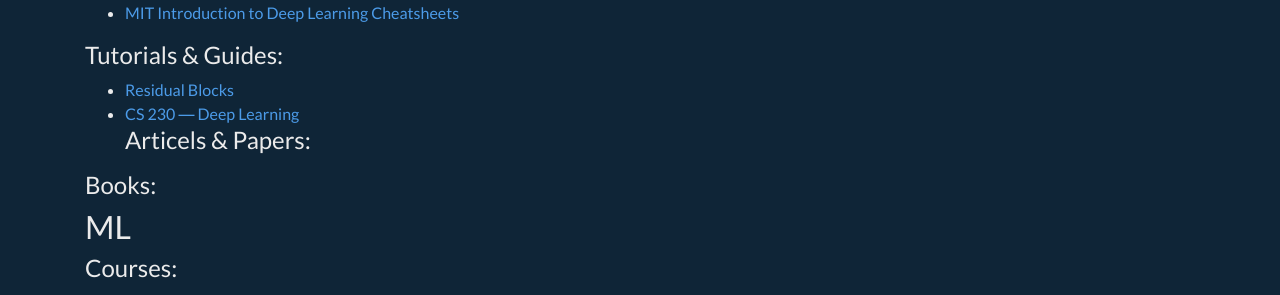
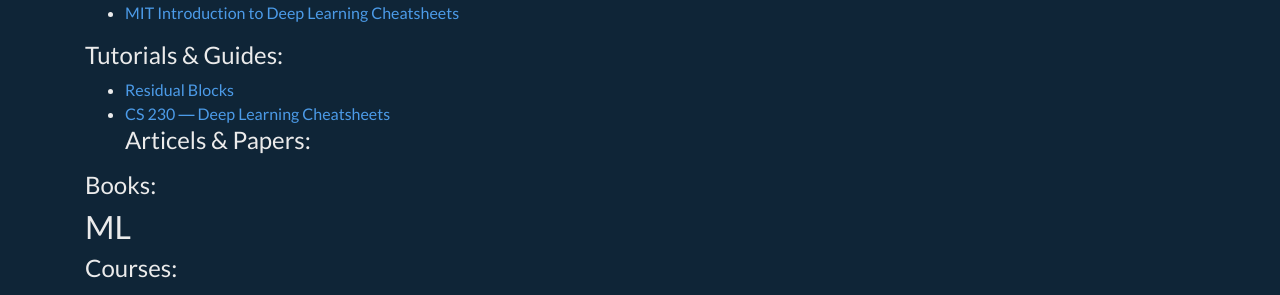
Before and after one commit to RoiPeleg/Data-Hub, a Jekyll site: the page built from Classic.md, in a window 1280 px wide. Shown: the part 266-561 px from the top of the page. Built offline with Jekyll 4.4.1, drawn with Linux system fonts in a browser that asks for light colours.

Commit message:
Update Classic.md

```diff
--- a/Classic.md
+++ b/Classic.md
@@ -12,7 +12,7 @@ permalink: /Data-Hub/Classic
 
 #### Tutorials & Guides:
 * [Residual Blocks](https://towardsdatascience.com/residual-blocks-in-deep-learning-11d95ca12b00)
-* [CS 230 ― Deep Learning ](https://stanford.edu/~shervine/teaching/cs-230/)
+* [CS 230 ― Deep Learning Cheatsheets](https://stanford.edu/~shervine/teaching/cs-230/)
 #### Articels & Papers:
 
 #### Books:
```
